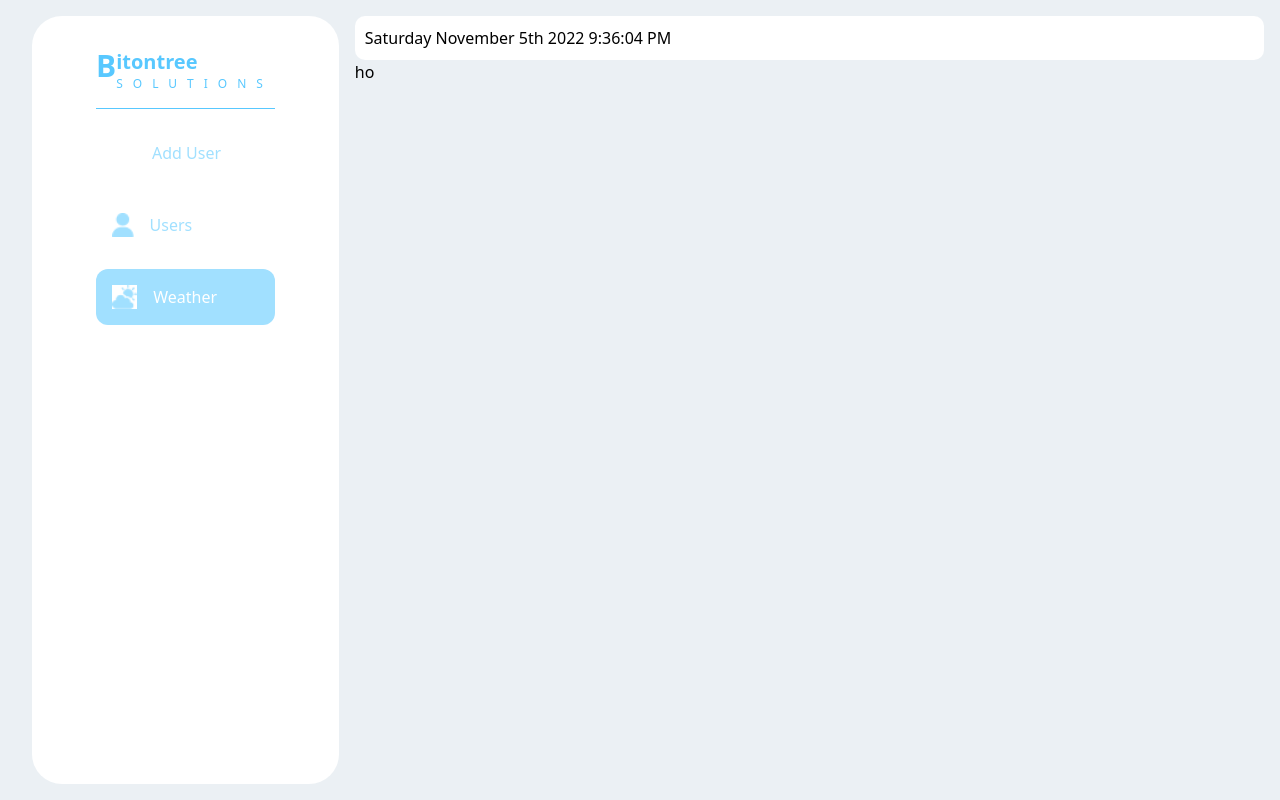
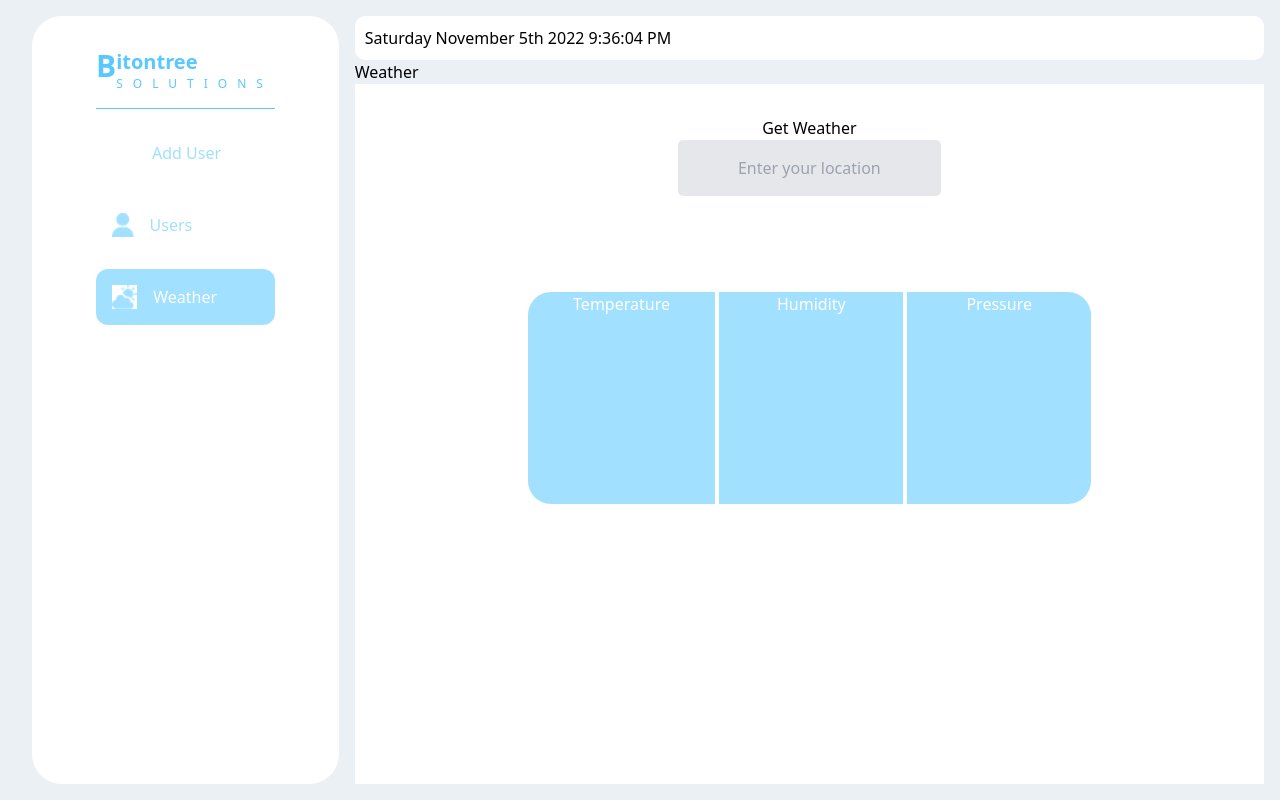
Before and after one commit to MuhireIghor/BitontreeTask, a React (Vite) app: page /Weather in a window 1280 px wide. Built offline with nearby package versions, Linux system fonts and the light colour scheme; no server answers.

Commit message:
weather fetching

```diff
--- a/package.json
+++ b/package.json
@@ -11,6 +11,7 @@
   "dependencies": {
     "axios": "^1.1.3",
     "dateformat": "^5.0.3",
+    "dotenv": "^16.0.3",
     "moment": "^2.29.4",
     "react": "^18.2.0",
     "react-dom": "^18.2.0",
--- a/src/Components/AddUser.tsx
+++ b/src/Components/AddUser.tsx
@@ -1,28 +1,50 @@
+import { ChangeEvent, useState } from "react";
 const AddUser = ()=>{
+    const initialState = {
+        userName:'',email:'',phone:'',dob:'',state:''
+    }
+    const[err,setErr] = useState("");
+    const [formdata,setFormData] = useState(initialState);
+
+const handleChange = (e:any)=>{
+    setFormData({...formdata,[e.target.name]:e.target.value});
+    console.log(formdata);
+    if(typeof(e.target.value) != e.target.type){
+        setErr(`Input ${e.target.name} should have a type of ${e.target.type}`)
+    }
+
+
+}
     return(
+
         <div className="flex flex-col h-screen w-full  ">
             <p className="">Add User</p>
             <div className="w-full h-full flex flex-col bg-white items-stretch space-y-12 p-8 ">
+                {err &&(
+                    <div className="text-red-500">
+                        {err}
+                    </div>
+                )}
 <div className="flex mx-40">
     <label className="text-[gray] mr-4">Username</label>
-    <input type="text" className="w-4/5 bg-gray-200 rounded-[5px] p-1 mx-[16px]"/>
+    <input type="text" className="w-4/5 bg-gray-200 rounded-[5px] p-1 mx-[16px]" name="userName" onChange={handleChange} />
 </div>
 <div className="flex mx-40">
     <label className="text-[gray] mr-4">Email</label>
-    <input type="email" className="w-full bg-gray-200 rounded-[5px] p-1 ml-[50px] mx-12"   />
+    <input type="email" className="w-full bg-gray-200 rounded-[5px] p-1 ml-[50px] mx-12"  name="email"  onChange={handleChange}  />
 </div>
 <div className="flex mx-40">
     <label className="text-[gray] mr-4">Phone</label>
-    <input type="tel" className="w-full bg-gray-200 rounded-[5px] p-1 mx-12"   />
+    <input type="number" className="w-full bg-gray-200 rounded-[5px] p-1 mx-12"  name="phone" onChange={handleChange} />
 </div>
 <div className="flex mx-40 ">
     <label className="text-[gray] mr-4">DOB</label>
-    <input type="date" className="w-full bg-gray-200 rounded-[5px] p-1 mx-12 ml-[60px]"   />
+    <input type="date" className="w-full bg-gray-200 rounded-[5px] p-1 mx-12 ml-[60px]" name="dob" onChange={handleChange} />
 </div>
 <div className="flex mx-40">
     <label className="text-[gray] mr-4">Date</label>
-<select placeholder="state" >
-    <option value={"Gujarair"}>Gujarair</option>
+<select placeholder="state" name="state" onChange={handleChange}  >
+    <option value={"Gujarair"} >Gujarair</option>
     <option value={"Gujarair"}>Gujarair</option>
     <option value={"Gujarair"}>Gujarair</option>
 </select>
--- a/src/Components/WeatherInfo.tsx
+++ b/src/Components/WeatherInfo.tsx
@@ -1,24 +1,62 @@
-import { useEffect } from 'react';
+import { ChangeEvent, useEffect,useState } from 'react';
 import axios from 'axios';
 const WeatherInfo = ()=>{
     const API = axios.create({baseURL:"http://api.weatherapi.com/v1"});
+    const[temperature,setTemperature] = useState("");
+    const[humidity,setHumidity] = useState("");
+    const[pressure,setPressure] = useState("");
+    const[location,setLocation] = useState("");
+
+    const handleLocation = (e:ChangeEvent<HTMLInputElement>)=>{
+        setLocation(e.target.value);
+        console.log(location);
+    }
+const handleSubmit = (e:ChangeEvent<HTMLFormElement>)=>{
+    e.preventDefault();
+}
+
  useEffect(()=>{
-    const location = "kigali";
     const API_KEY="c76ca0b1bf7a41d1bf1202636220511";
-    let region = "Kigali";
-    const fetchUrl = `/current.json?key=${API_KEY}&q=${region}&aqi=no`;
+
+    const fetchUrl = `/current.json?key=${API_KEY}&q=${location}&aqi=no`;
+
+
     const fetchWeather = async()=>{
         const {data} =  await API.get(fetchUrl);
-        console.log(data);
+       setHumidity(data)
+    return data;
             }
-            fetchWeather();
+        const answer= fetchWeather();
+
  })
-    useEffect(()=>{
 
-    })
     return(
-        <div className="flex flex-col  flex-shrink-3/4">
-   ho
+        <div className="flex flex-col h-screen">
+<div className="flex flex-col justify-center">Weather</div>
+<div className='flex flex-col p-8 items-center  bg-white p-12 h-full '>
+    <div className="formContainer flex flex-col items-center justify-center ">
+    <form action="#" method='POST' className='flex flex-col' onSubmit={handleSubmit}>
+<button >Get Weather</button>
+<input type={'text'} value={location} onChange = {handleLocation} name="location" className="border-xl bg-gray-200 p-4 rounded-[5px] text-center outline-none " placeholder='Enter your location'/>
+        </form>
+    </div>
+    <div className='flex  justify-center items-center text-center bg-[#A2E0FF] w-2/3 h-[212px] rounded-[23px] my-24 grid grid-cols-3 divide-x-  divide-white text-white '>
+<div className='flex flex-col h-full '>
+    <div className="main">Temperature</div>
+    <div className='my-12 font-bold text-6xl'>{temperature}</div>
+</div>
+<div className='border-l-4 border-white h-full'>
+    <div className="main">Humidity</div>
+    <div className='my-12 font-bold text-6xl'>{humidity}</div>
+        </div>
+<div className='border-l-4 border-white h-full'>
+    <div className="main">Pressure  </div>
+    <div className='my-12 font-bold text-6xl'>{pressure}</div>
+</div>
+    </div>
+
+
+</div>
 
         </div>
     )
--- a/src/Components/Welcome.tsx
+++ b/src/Components/Welcome.tsx
@@ -4,7 +4,7 @@ const Welcome = ()=>{
     return(
         <div>
        <div className="bg-white p-[10px] flex rounded-[10px] h-auto ">
-           {dateFormat(now,"dddd mmmm dS yyyy h:MM:ss TT")}
+           { dateFormat(now,"dddd mmmm dS yyyy h:MM:ss TT")}
             </div>
         </div>
     )
```
Also changed, not shown: 1 other file (tests, documents, lock files or other folders).
